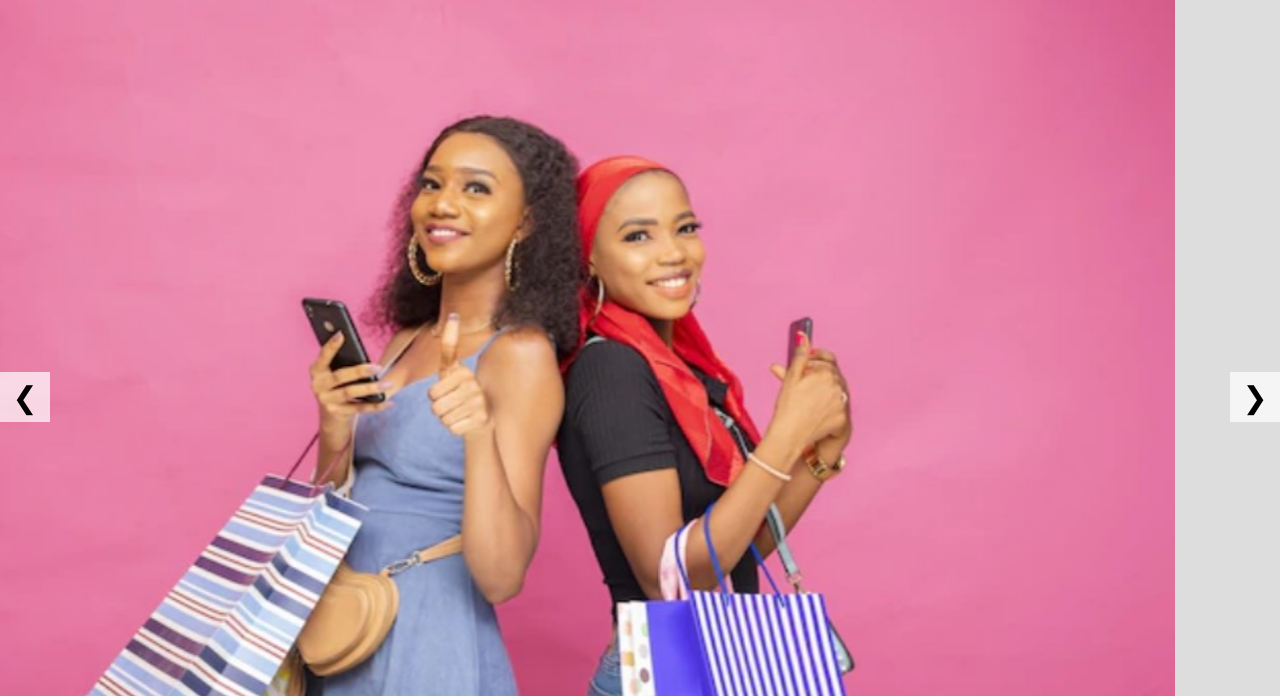
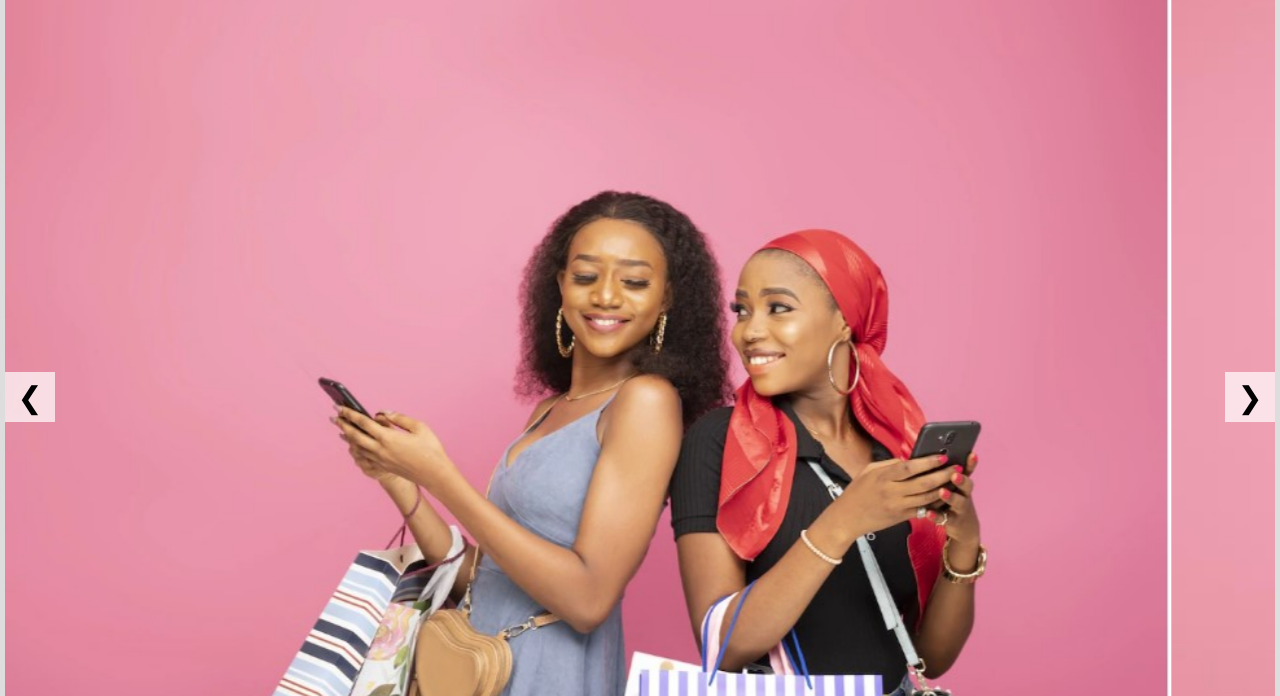
Before and after one commit to malamin24/amazon, a plain HTML site: page index.html in a window 1280 px wide. Shown: the part 104-800 px from the top of the page. Drawn offline with nearby package versions, Linux system fonts and the light colour scheme; a script that the page names is missing.

Commit message:
Update style.css

```diff
--- a/style.css
+++ b/style.css
@@ -197,32 +197,33 @@ body{
 }
 /*========== Slider =====================*/
 
+.main_slider{
+    margin: 0 5px;
+}
 .slider {
-     position: relative;
+    position: relative;
     width: 100%;
     height: 100vh;
     overflow: hidden;
   }
 
   .slider-container {
-    position: absolute;
+    position: relative;
+
     width: 100%;
     height: 100%;
     display: flex;
     transition: transform 0.5s ease-in-out;
-
-
   }
 
   .slide {
-    position: absolute;
+    position: relative;
     width: 100%;
     height: 100%;
     flex-shrink: 0;
   }
 
   .slide img {
-        position: relative;
     width: 100%;
     height: 100%;
     object-fit: cover;
```
